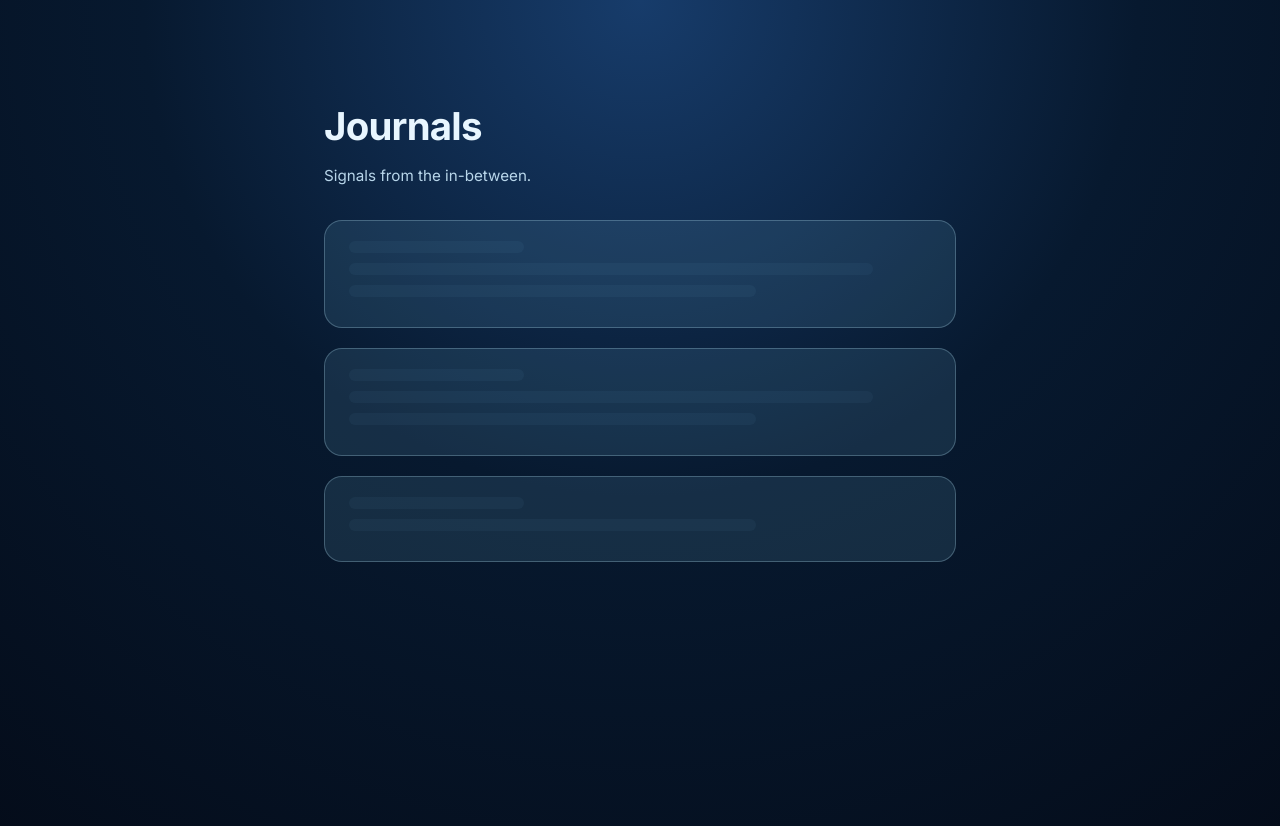
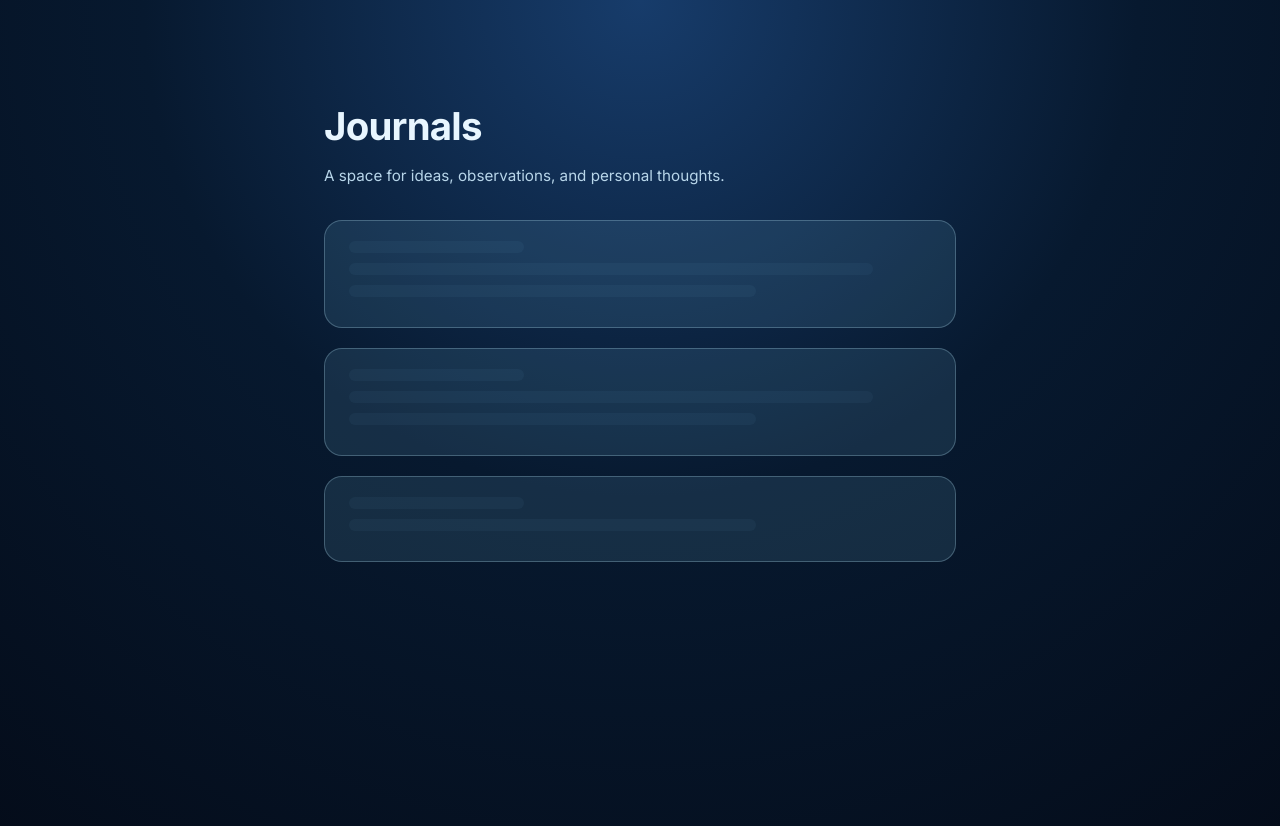
Before and after one commit to heydipo/heydipo.github.io, a Jekyll site: the page journals/index.html, which Jekyll copies as it is, in a window 1280 px wide. Shown: the top 826 px of the page. Built offline with Jekyll 4.4.1, drawn with Linux system fonts in a browser that asks for light colours; a script that is not in the unit is left out.

Commit message:
minor fix

```diff
--- a/journals/index.html
+++ b/journals/index.html
@@ -561,6 +561,7 @@
     }
 
     @keyframes shimmer {
+
       0%,
       100% {
         opacity: 0.5;
@@ -607,7 +608,8 @@
     <!-- Page header -->
     <div class="page-header">
       <h1>Journals</h1>
-      <p>Signals from the in-between.</p>
+      <p>A space for ideas, observations, and personal thoughts.</p>
+
     </div>
 
     <!-- Composer (admin only) -->
@@ -623,7 +625,7 @@
         rows="4"></textarea>
       <div class="composer-footer">
         <span class="char-count" id="charCount">0 / 500</span>
-        <button class="publish-btn" id="publishBtn" disabled>Transmit</button>
+        <button class="publish-btn" id="publishBtn" disabled>Publish</button>
       </div>
       <div class="feedback" id="composerFeedback"></div>
     </div>
@@ -918,14 +920,11 @@
       card.className = 'post-card';
       card.dataset.id = post.id;
 
-      const edited = post.updated_at && post.updated_at !== post.created_at
-        ? ' · revised' : '';
-
       card.innerHTML = `
         <div class="post-content">${renderFormattedContent(post.content)}</div>
 
         <div class="post-footer">
-          <div class="post-meta">${formatDate(post.created_at)}${edited}</div>
+          <div class="post-meta">${formatDate(post.created_at)}</div>
           <div class="post-admin-controls ${isAdmin ? 'visible' : ''}">
             <button class="admin-action-btn edit-btn">Rewrite</button>
             <button class="admin-action-btn danger delete-btn">Erase</button>
@@ -942,8 +941,8 @@
           </div>
           <textarea class="edit-textarea">${escapeHtml(post.content)}</textarea>
           <div class="edit-actions">
-            <button class="save-btn">Seal it</button>
-            <button class="cancel-btn">Nevermind</button>
+            <button class="save-btn">Save</button>
+            <button class="cancel-btn">Cancel</button>
           </div>
         </div>
 
@@ -1011,10 +1010,10 @@
           .single();
 
         saveBtn.disabled = false;
-        saveBtn.textContent = 'Seal it';
+        saveBtn.textContent = 'Save';
 
         if (error) {
-          alert('The rewrite failed. Try again.');
+          alert('Failed to save. Please try again.');
           return;
         }
 
```
Also changed, not shown: other parts of journals/index.html (+4 -4 lines).
